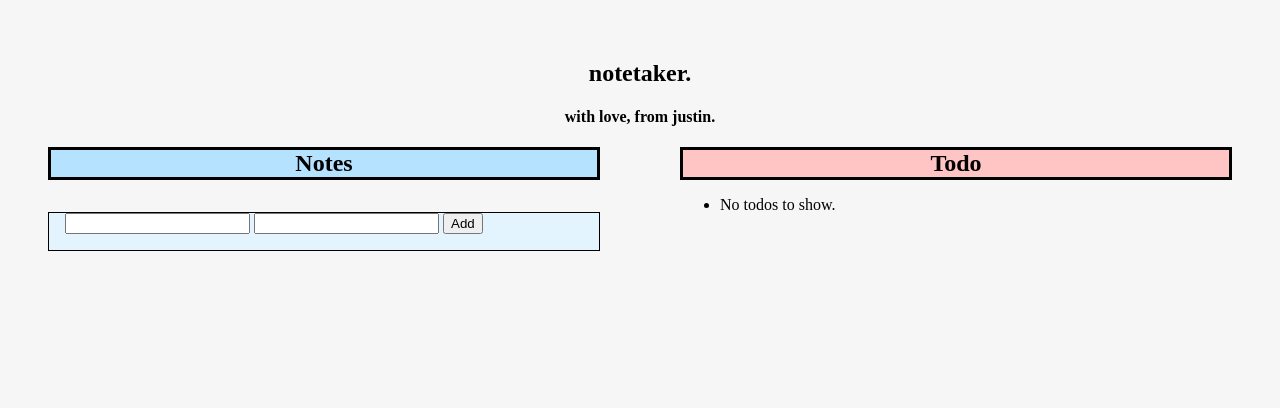
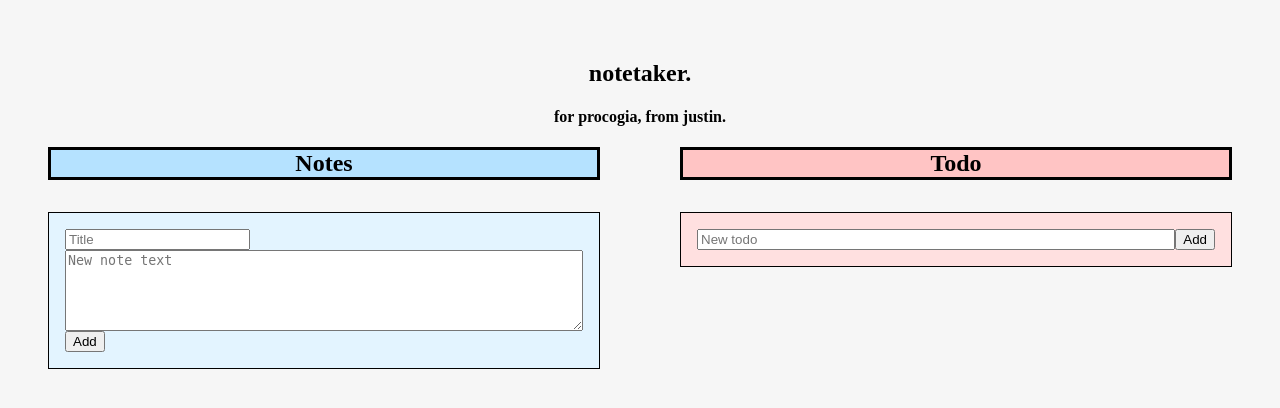
Before and after one commit to justinmlam/notetaker-django, a Django app: page / in a window 1280 px wide. Shown: the top 408 px of the page. Run offline with Django 3.2, Linux system fonts and the light colour scheme; data that the repository does not hold is empty.

Commit message:
Add/view/delete notes and todo.

```diff
--- a/notetaker/models.py
+++ b/notetaker/models.py
@@ -10,8 +10,7 @@ class Note(models.Model):
 
 
 class Todo(models.Model):
-    title = models.CharField(max_length=50)
-    body = models.CharField(max_length=500)
+    title = models.CharField(max_length=100)
     pub_date = models.DateTimeField('date published')
     done = models.BooleanField(default=False)
 
--- a/notetaker/static/notetaker/style.css
+++ b/notetaker/static/notetaker/style.css
@@ -1,7 +1,3 @@
-@import url(http://fonts.googleapis.com/css?family=Open+Sans);
-
-
-
 body {
 	background-color: #f6f6f6;
 }
@@ -18,7 +14,6 @@ body {
 }
 
 .column {
-	/* background: url("images/background.png"); */
 	display: table-cell;
 	width: 50%;
 	padding: 0 2.5rem;
@@ -34,33 +29,12 @@ a {
 	color: black;
 }
 
-.logo {
-	height: 125px;
-	width: 125px;
-	margin-left: auto;
-	margin-right: auto;
-	display: block;
-}
-
-.home-link {
-	position: center;
-}
-.bg-img {
-	width: 100%;
-	height: auto;
-}
-
 .base {
 	width: 100%;
 }
 
 .info-title-wrapper {
 	padding-top: 2rem;
-}
-
-
-.cf{
-	padding-left: 0px;
 }
 
 .note-article {
@@ -86,6 +60,26 @@ a {
 	background-color: #ffc4c4;
 }
 
-.readmore{
+.readmore {
 	color: blue;
 }
+
+.todo-button {
+	display: inline;
+}
+
+li {
+	width: 100%
+}
+
+.new {
+	display: flex;
+}
+
+.textbox {
+	flex:1
+}
+
+.new-article {
+	padding: 1rem;
+}
--- a/notetaker/templates/notetaker/index.html
+++ b/notetaker/templates/notetaker/index.html
@@ -1,19 +1,21 @@
 {% load static %}
 <html>
+
 <head>
     <title>Justin Lam's Notetaker</title>
     <meta charset="utf-8" />
     <meta name="viewport" content="width=device-width, initial-scale=1, user-scalable=no" />
     <link rel="stylesheet" type="text/css" href="{% static 'notetaker/style.css' %}">
 </head>
+
 <body>
     <header id="header">
         <!-- MAIN NAV -->
         <nav id="main-navigation" class="main-nav">
             <div class="info-title-wrapper">
                 <div class="site-title-wrapper">
-                        <h1 class="page-title">notetaker.</h1>
-                        <h4 class="page-title">with love, from justin.</h4>
+                    <h1 class="page-title"><a href="/">notetaker.</a></h1>
+                    <h4 class="page-title">for procogia, from justin.</h4>
                 </div>
             </div>
 
@@ -33,13 +35,14 @@
                             {% if note.body|length <= 200 %}
                             {{ note.body }}
                             {% else %}
-                                    {{ note.body|slice:":200" }}... <a href="/note/{{ note.id }}/" class="readmore">read more</a>
+                            {{ note.body|slice:":200" }}... <a href="/note/{{ note.id }}/" class="readmore">read
+                                more</a>
                             {% endif %}
 
                             <br /><br />
 
                             <form action="/deleteNote/{{ note.id }}/" method="post">{% csrf_token %}
-                                    <input type="submit" value="Delete"/>
+                                <input type="submit" value="Delete" />
                             </form>
                         </div>
                     </div>
@@ -48,18 +51,20 @@
 
                     {% endif %}
 
-                    <div class="note-article">
-                        <div class="note-body">
                     <form action="/addNote/" method="post">{% csrf_token %}
-                                <input type="text" name="title" />
-                                <input type="text" name="body" />
+                        <div class="note-article new-article">
+                            <div class="note-title">
+                                <input type="text" name="title" placeholder="Title" />
+                            </div>
+                            <div class="note-body new">
+                                <textarea class="textbox" name="body" rows="5" placeholder="New note text"></textarea>
+                            </div>
                             <input type="submit" value="Add" />
+                        </div>
                     </form>
-                        </div>
+
                 </div>
 
-
-                </div>
 
                 <div class="column">
                     <h1 class="section-title todos">Todo</h1>
@@ -68,28 +73,39 @@
                         <ul>
                             {% for todo in todo_list %}
                             <li>
-                                    <!-- need to add javascript to make this possible. do it last -->
-                                    <form action="/doneTodo/{{ todo_item.id }}" method="post">{% csrf_token %}
-                                    <input type="checkbox" id="{{ todo.id }}" name="{{ todo.id }}" {% if todo.done %} checked {% endif %}>
+                                {% if todo.done %} <s> {% endif %}
+                                    {{ todo.title }}
+                                    {% if todo.done %} </s> {% endif %}
+
+                                <form class="todo-button" action="/updateTodo/{{ todo.id }}/" method="post">
+                                    {% csrf_token %}
+                                    <input type="submit" {% if todo.done %} value="Uncheck" {% else %} value="Check off"
+                                        {% endif %} />
                                 </form>
-                                    <label for="{{ todo.id }}">
-                                        {% if todo.done %} <s>  {% endif %}
-                                        {{ todo.title }}
-                                        {% if todo.done %} </s>  {% endif %}
-                                    </label>
+
+
+
+                                <form class="todo-button" action="/deleteTodo/{{ todo.id }}/" method="post">
+                                    {% csrf_token %}
+                                    <input type="submit" value="Delete" />
+                                </form>
                             </li>
                             {% endfor %}
                         </ul>
                     </div>
-                    {% else %}
-                        <ul><li>No todos to show.</li></ul>
                     {% endif %}
+
+                    <form action="/addTodo/" method="post">{% csrf_token %}
+                        <div class="todo-article new-article">
+                            <div class="todo-body new">
+                                <input class="textbox" type="text" name="title" placeholder="New todo" />
+                                <input type="submit" value="Add" />
                             </div>
-
-
-
-
+                        </div>
+                </div>
+                </form>
             </div>
     </header>
 </body>
+
 </html>
--- a/notetaker/templates/notetaker/todo_detail.html
+++ /dev/null
@@ -1,3 +0,0 @@
-<h1>{{ todo.title }}</h1>
-
-{{ todo.body }}
--- a/notetaker/urls.py
+++ b/notetaker/urls.py
@@ -6,8 +6,10 @@ app_name = 'notetaker'
 urlpatterns = [
     path('', views.index, name='index'),
     path('note/<int:pk>/', views.NoteView.as_view(), name='note_details'),
-    path('todo/<int:pk>/', views.TodoView.as_view(), name='todo_details'),
     path('doneTodo/<int:todo_id>/', views.doneTodo),
     path('addNote/', views.addNote),
-    path('deleteNote/<int:note_id>/', views.deleteNote)
+    path('deleteNote/<int:note_id>/', views.deleteNote),
+    path('updateTodo/<int:todo_id>/', views.updateTodo, name='update_todo'),
+    path('deleteTodo/<int:todo_id>/', views.deleteTodo),
+    path('addTodo/', views.addTodo),
 ]
--- a/notetaker/views.py
+++ b/notetaker/views.py
@@ -1,7 +1,7 @@
 from django.shortcuts import render
 from .models import Todo, Note
 from django.views import generic
-from django.http import HttpResponseRedirect
+from django.http import HttpResponseRedirect, HttpResponse
 from django.utils import timezone
 
 def index(request):
@@ -19,26 +19,36 @@ class NoteView(generic.DetailView):
     model = Note
     template_name = 'notetaker/note_detail.html'
 
-class TodoView(generic.DetailView):
-    model = Todo
-    template_name = 'notetaker/todo_detail.html'
-
-
 def doneTodo(request, todo_id):
-        item_done = Todo.objects.get(id=todo_id)
-        item_done['done'] = not item_done['done']
-        return HttpResponseRedirect('/')
+    item_done = Todo.objects.get(id=todo_id)
+    item_done['done'] = not item_done['done']
+    return HttpResponseRedirect('/')
 
 def addNote(request):
     title = request.POST['title']
     body = request.POST['body']
+    new_note = Note(title=title, body=body, pub_date=timezone.now())
+    new_note.save()
+    return HttpResponseRedirect('/')
 
-    new_note = Note(title=title, body=body, pub_date=timezone.now())
-
-    new_note.save()
+def addTodo(request):
+    title = request.POST['title']
+    new_todo = Todo(title=title, pub_date=timezone.now())
+    new_todo.save()
     return HttpResponseRedirect('/')
 
 def deleteNote(request, note_id):
     note_to_delete = Note.objects.get(id=note_id)
     note_to_delete.delete()
     return HttpResponseRedirect('/')
+
+def updateTodo(request, todo_id):
+    todo_to_update = Todo.objects.get(id=todo_id)
+    todo_to_update.done = not todo_to_update.done
+    todo_to_update.save()
+    return HttpResponseRedirect('/')
+
+def deleteTodo(request, todo_id):
+    todo_to_delete = Todo.objects.get(id=todo_id)
+    todo_to_delete.delete()
+    return HttpResponseRedirect('/')
```
Also changed, not shown: notetaker/templates/notetaker/note_detail.html (+38 -2 lines), notetaker/migrations/0002_auto_20200429_1355.py (added). Lines whose indentation alone changed are shown as unchanged.
